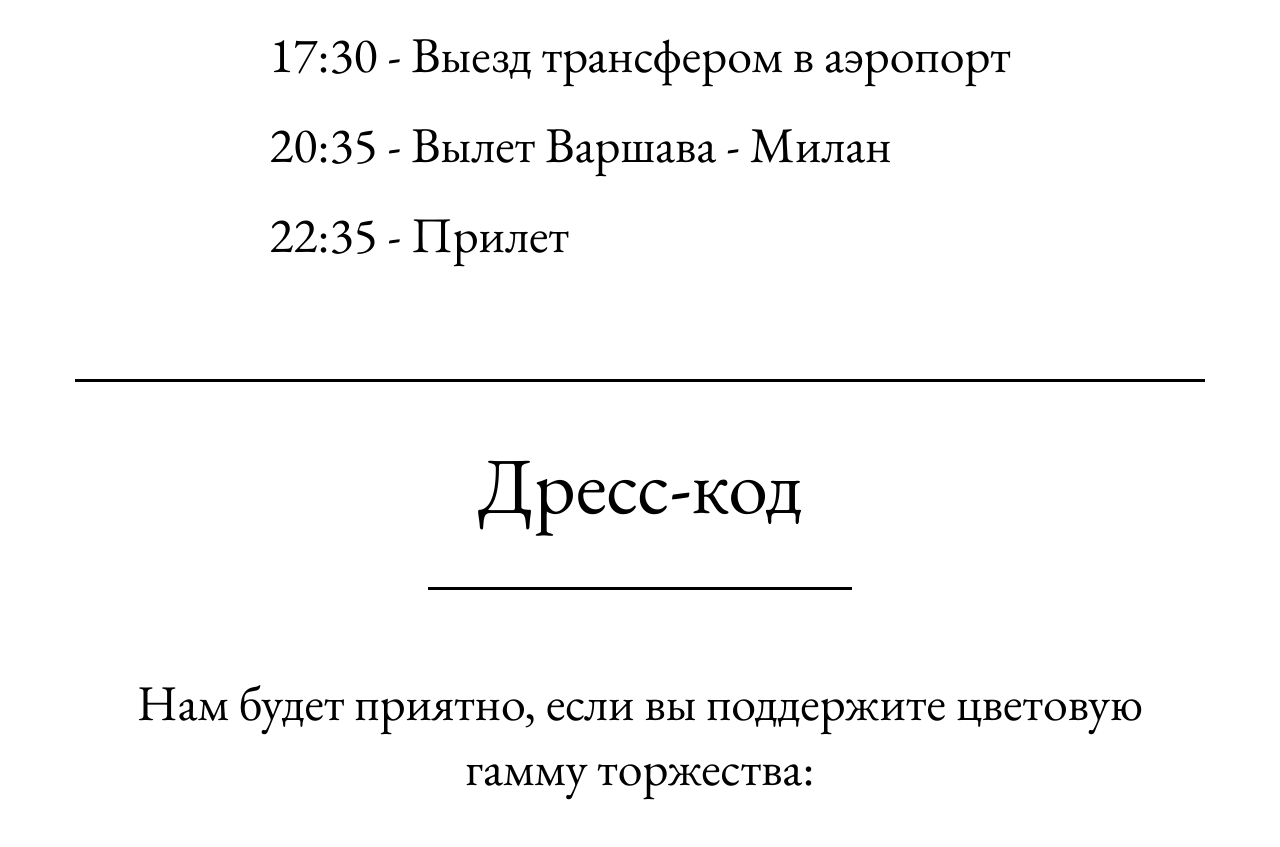
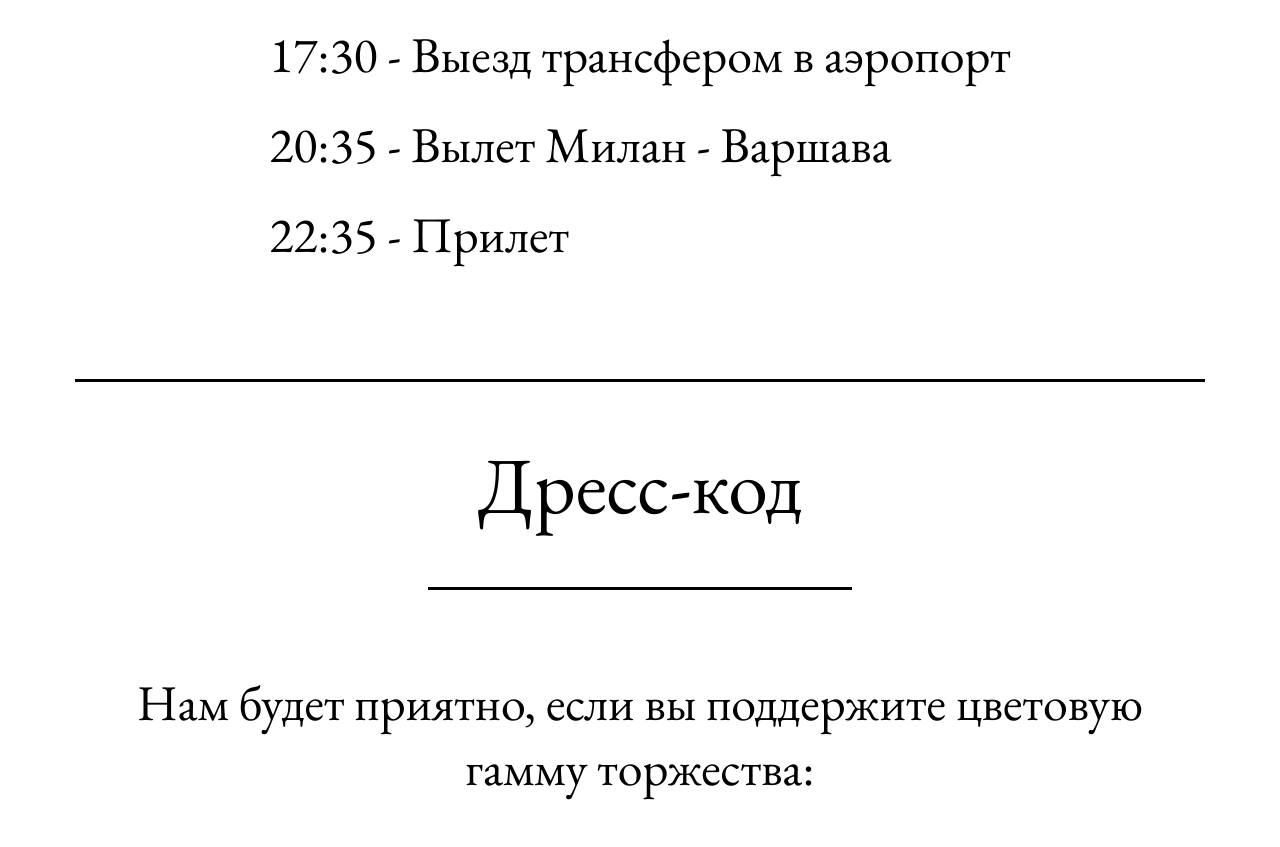
Before and after one commit to ouritallianwedding/ouritallianwedding.github.io, a plain HTML site: page index.html in a window 1280 px wide. Shown: the part 7280-8127 px from the top of the page. Drawn offline with Linux system fonts and the light colour scheme.

Commit message:
Updated text

```diff
--- a/index.html
+++ b/index.html
@@ -139,7 +139,7 @@
         <div class="schedule-list">
             <div class="schedule-list-header">7 октября</div>
             <div>17:30 - Выезд трансфером в аэропорт</div>
-            <div>20:35 - Вылет Варшава - Милан</div>
+            <div>20:35 - Вылет Милан - Варшава</div>
             <div>22:35 - Прилет</div>
         </div>
     </div>
```
